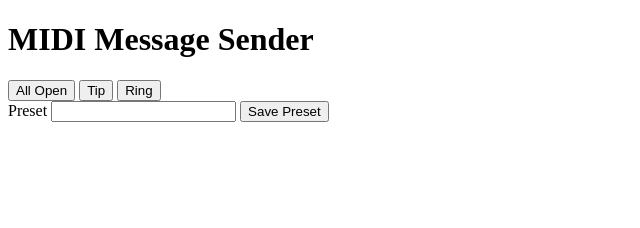
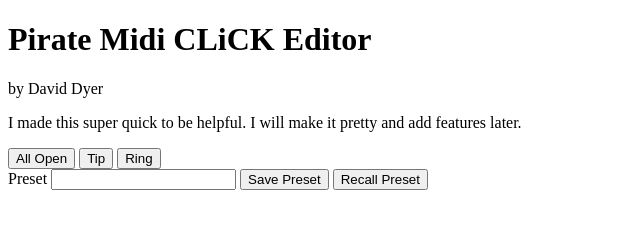
Before and after one commit to davidbdyer/piratemidi-click-web-editor, a plain HTML site: page index.html in a window 1280 px wide. Shown: the whole page, without its empty margins (0-640 px from the left). Drawn offline with Linux system fonts and the light colour scheme.

Commit message:
chore: Update index.html and app.js, add save and recall preset buttons

```diff
--- a/index.html
+++ b/index.html
@@ -12,7 +12,9 @@
 
 <body>
     <header>
-        <h1>MIDI Message Sender</h1>
+        <h1>Pirate Midi CLiCK Editor</h1>
+        <p>by David Dyer</p>
+        <p>I made this super quick to be helpful. I will make it pretty and add features later.</p>
     </header>
     <main>
         <div>
@@ -21,10 +23,12 @@
             <button id="ring-closed">Ring</button>
         </div>
 
-        <label for="preset-number">Preset</label>
-        <input type="number" name="preset-number" id="preset-number">
-        <button id="save-preset" onclick="sendMIDIMessage(3, 0)">Save Preset</button>
-
+        <div>
+            <label for="preset-number">Preset</label>
+            <input type="number" name="preset-number" id="preset-number">
+            <button id="save-preset">Save Preset</button>
+            <button id="recall-preset">Recall Preset</button>
+        </div>
     </main>
 </body>
 
--- a/scripts/app.js
+++ b/scripts/app.js
@@ -3,12 +3,19 @@
 const ringClosed = document.querySelector('#ring-closed');
 
 const savePreset = document.querySelector('#save-preset');
+const recallPreset = document.querySelector('#recall-preset');
 const presetNumber = document.querySelector('input', '#preset-number');
 
 
 savePreset.addEventListener('click',() => {
 	if (presetNumber.value >= 0 && presetNumber.value <= 127) {
 		sendMIDIMessage(3, presetNumber.value);
+	}
+});
+
+recallPreset.addEventListener('click',() => {
+	if (presetNumber.value >= 0 && presetNumber.value <= 127) {
+		sendMIDIMessage(6, presetNumber.value);
 	}
 });
 
```
